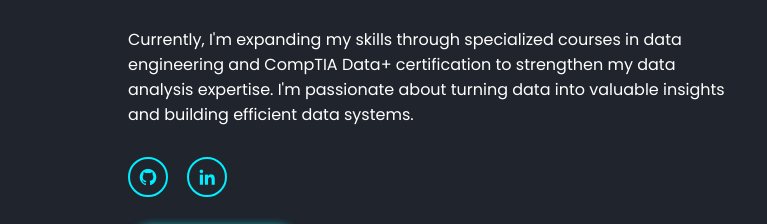
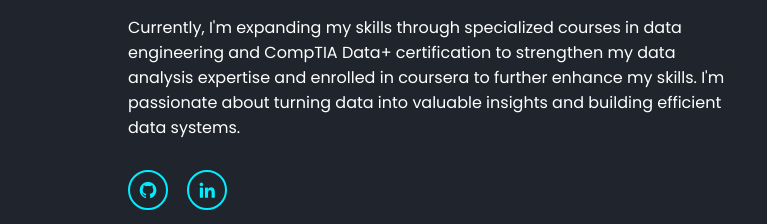
Before and after one commit to zandilemnizi/Portfolio.github.io, a plain HTML site: page index.html in a window 1280 px wide. Shown: the part 434-658 px from the top of the page, 0-767 px from the left. Drawn offline with nearby package versions, Linux system fonts and the light colour scheme.

Commit message:
Edited the home page

```diff
--- a/index.html
+++ b/index.html
@@ -29,8 +29,9 @@
   <h3 class="h3_home">Hello, It's me</h3>
   <h1 class=" h1_home">Zandile Sophy Mnizi</h1>
   <h3>And I am a <span>Junior Data engineer in Training with a Bachelor's Degree in IT.</span></h3>
-  <p class="p_home">Currently, I'm expanding my skills through specialized courses in data engineering and CompTIA Data+ certification to strengthen my data analysis expertise. I'm passionate about turning data into valuable insights and building efficient data systems.</p>
+  <p class="p_home">Currently, I'm expanding my skills through specialized courses in data engineering and CompTIA Data+ certification to strengthen my data analysis expertise and enrolled in coursera to further enhance my skills. I'm passionate about turning data into valuable insights and building efficient data systems.</p>
   <div class="social-media">
+
     <a href="https://github.com/zandilemnizi/zandilemnizi" style="--i:8;"><i class='bx bxl-github'></i></a>
     <a href="https://www.linkedin.com/in/zandile-mnizi/" style="--i:10;"><i class='bx bxl-linkedin'></i></a>
 
```
